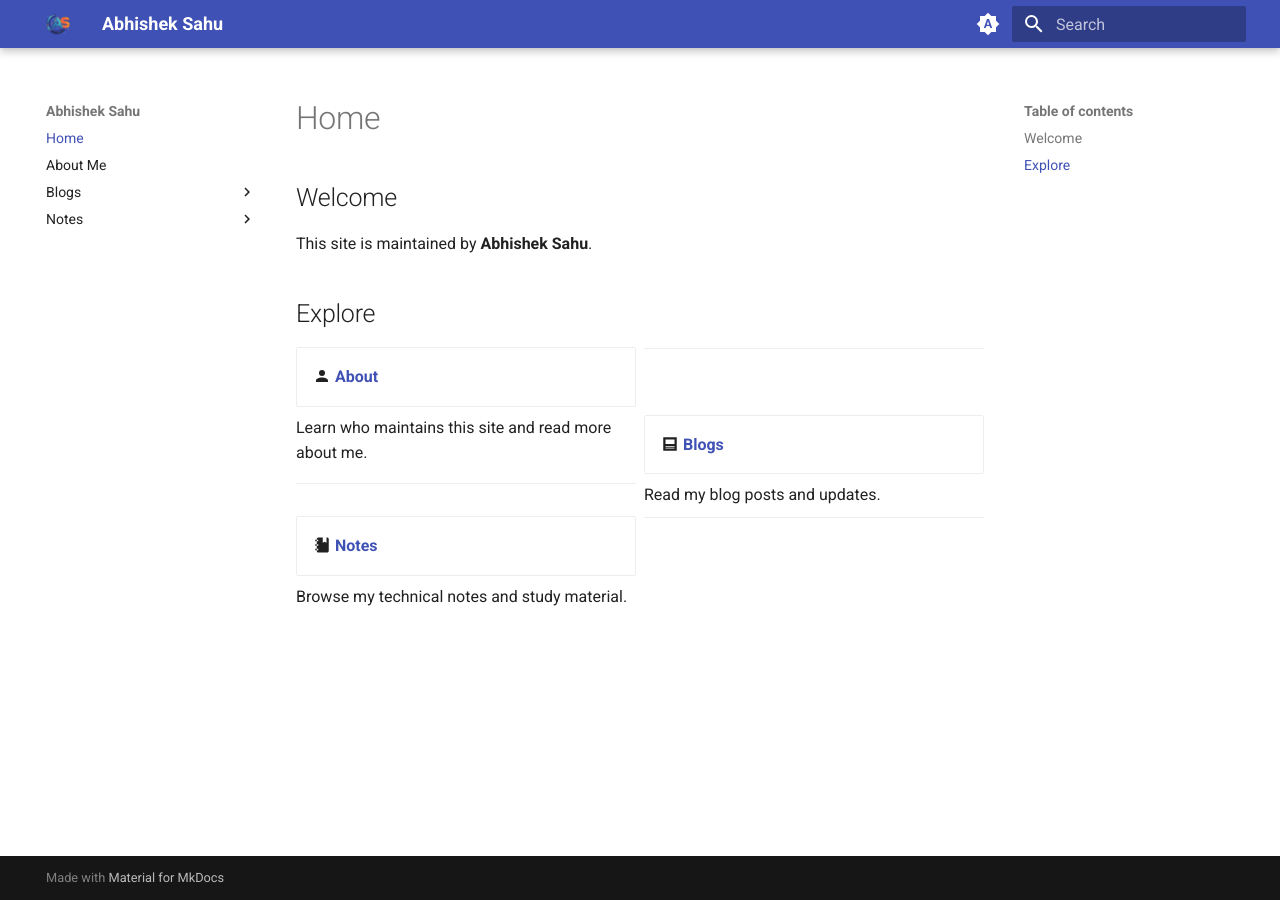
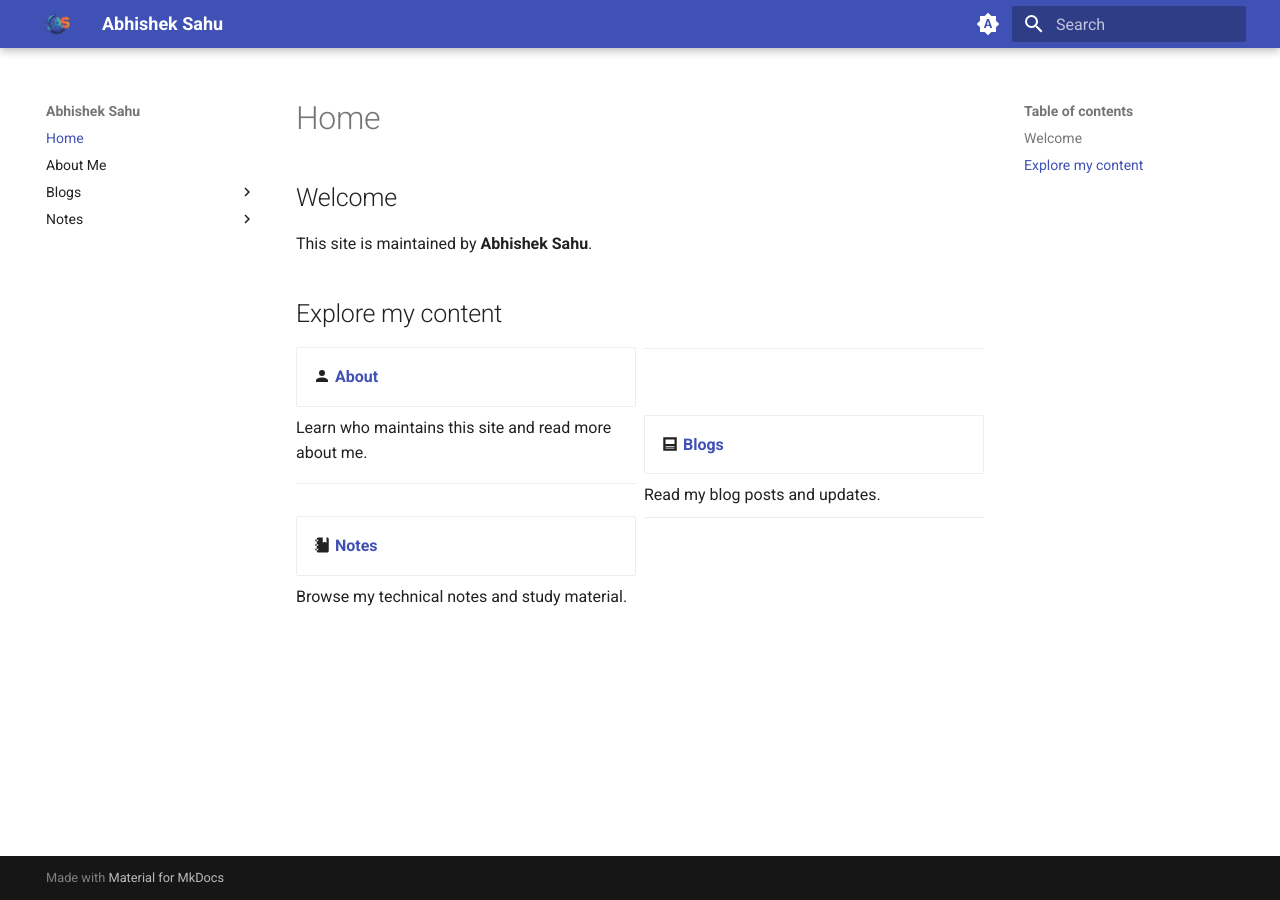
Before and after one commit to abhisheksahu-iitk/abhisheksahu-iitk.github.io, an MkDocs documentation site: the page built from docs/index.md, in a window 1280 px wide. Built offline with MkDocs 1.6.1 and Material for MkDocs 9.7.7, drawn with Linux system fonts in a browser that asks for light colours.

Commit message:
Update index.md for improved navigation and add requirements.txt for dependencies

```diff
--- a/docs/index.md
+++ b/docs/index.md
@@ -2,7 +2,7 @@
 
 This site is maintained by **Abhishek Sahu**.
 
-## Explore
+## Explore my content
 
 <div class="grid cards" markdown>
 
--- /dev/null
+++ b/requirements.txt
@@ -0,0 +1,2 @@
+mkdocs-material
+mkdocs-awesome-pages-plugin
```
Also changed, not shown: 1 other file.
